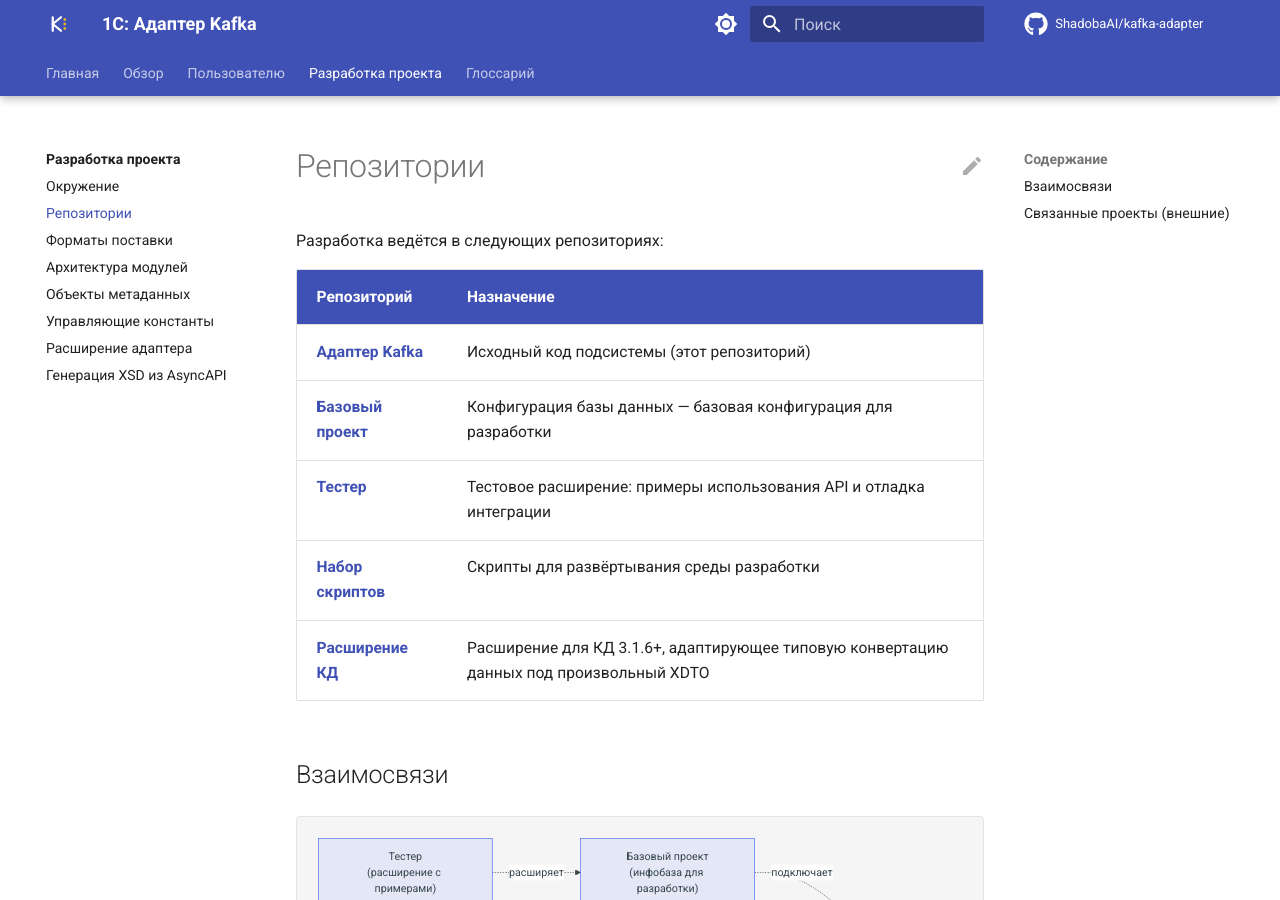
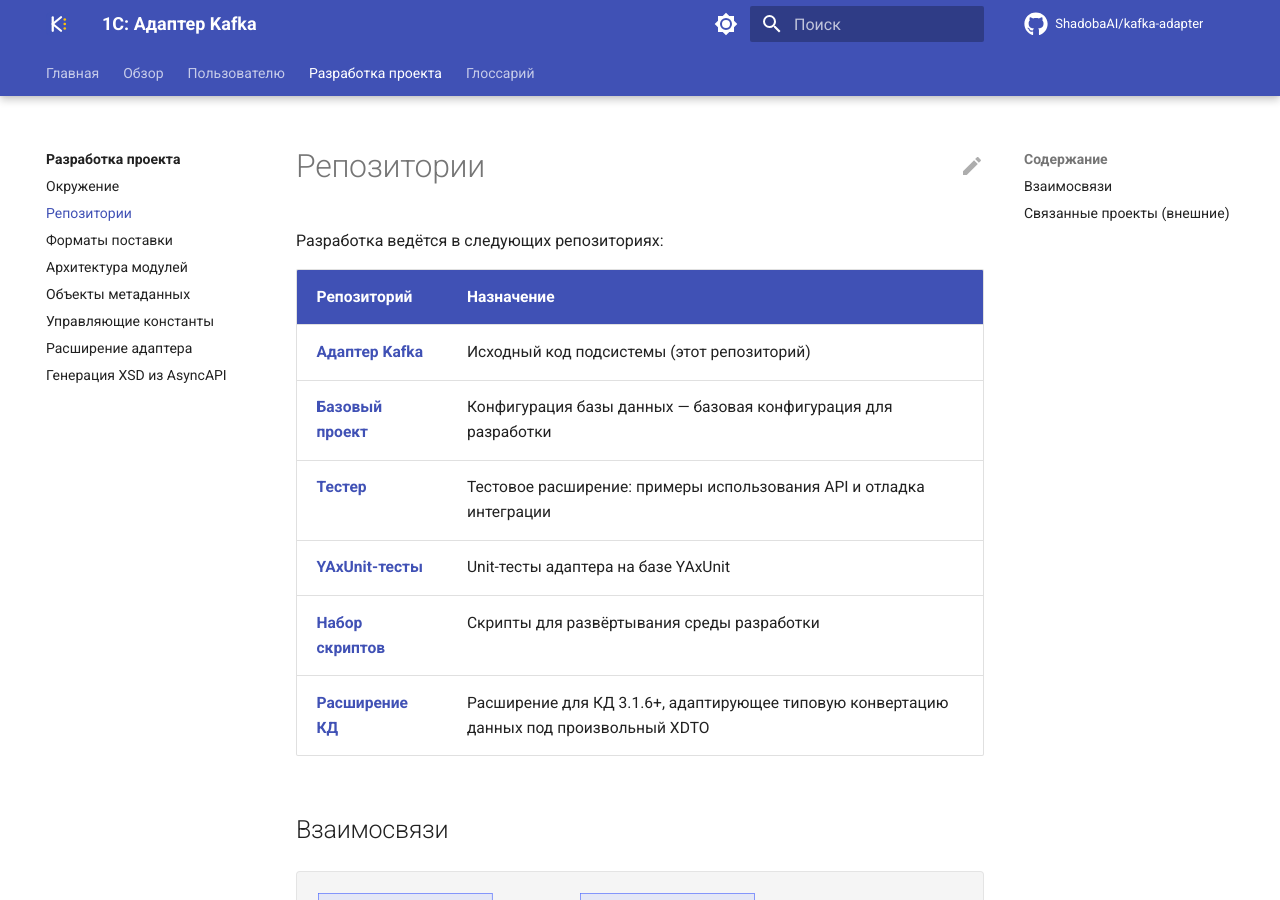
Before and after one commit to ShadobaAI/kafka-adapter, an MkDocs documentation site: the page built from docs/project/repositories.md, in a window 1280 px wide and 900 px high. Built offline with MkDocs 1.6.1 and Material for MkDocs 9.7.7, drawn with Linux system fonts in a browser that asks for light colours; comment, search, counter and statistics services are not loaded.

Commit message:
добавил ссылку на YAxUnit

````diff
--- a/docs/project/repositories.md
+++ b/docs/project/repositories.md
@@ -7,6 +7,7 @@
 | [**Адаптер Kafka**](https://github.com/ShadobaAI/kafka-adapter) | Исходный код подсистемы (этот репозиторий) |
 | [**Базовый проект**](https://github.com/ShadobaAI/kafka-adapter-base) | Конфигурация базы данных — базовая конфигурация для разработки |
 | [**Тестер**](https://github.com/ShadobaAI/kafka-adapter-tester) | Тестовое расширение: примеры использования API и отладка интеграции |
+| [**YAxUnit-тесты**](https://github.com/ShadobaAI/kafka-adapter-yaxunit) | Unit-тесты адаптера на базе YAxUnit |
 | [**Набор скриптов**](https://github.com/ShadobaAI/kafka-tools) | Скрипты для развёртывания среды разработки |
 | [**Расширение КД**](https://github.com/ShadobaAI/kafka-adapter-conv) | Расширение для КД 3.1.6+, адаптирующее типовую конвертацию данных под произвольный XDTO |
 
@@ -17,11 +18,13 @@ flowchart LR
     ADAPTER["Адаптер Kafka<br/>(подсистема)"]
     BASE["Базовый проект<br/>(инфобаза для разработки)"]
     TESTER["Тестер<br/>(расширение с примерами)"]
+    YAXUNIT["YAxUnit-тесты<br/>(unit-тесты адаптера)"]
     TOOLS["Набор скриптов<br/>(dev-окружение)"]
     CONV["Расширение КД<br/>(КД 3.1 + XDTO)"]
 
     BASE -.подключает.-> ADAPTER
     TESTER -.расширяет.-> BASE
+    YAXUNIT -.тестирует.-> ADAPTER
     TOOLS -.поднимает.-> ADAPTER
     CONV -.дополняет.-> ADAPTER
 ```
````
